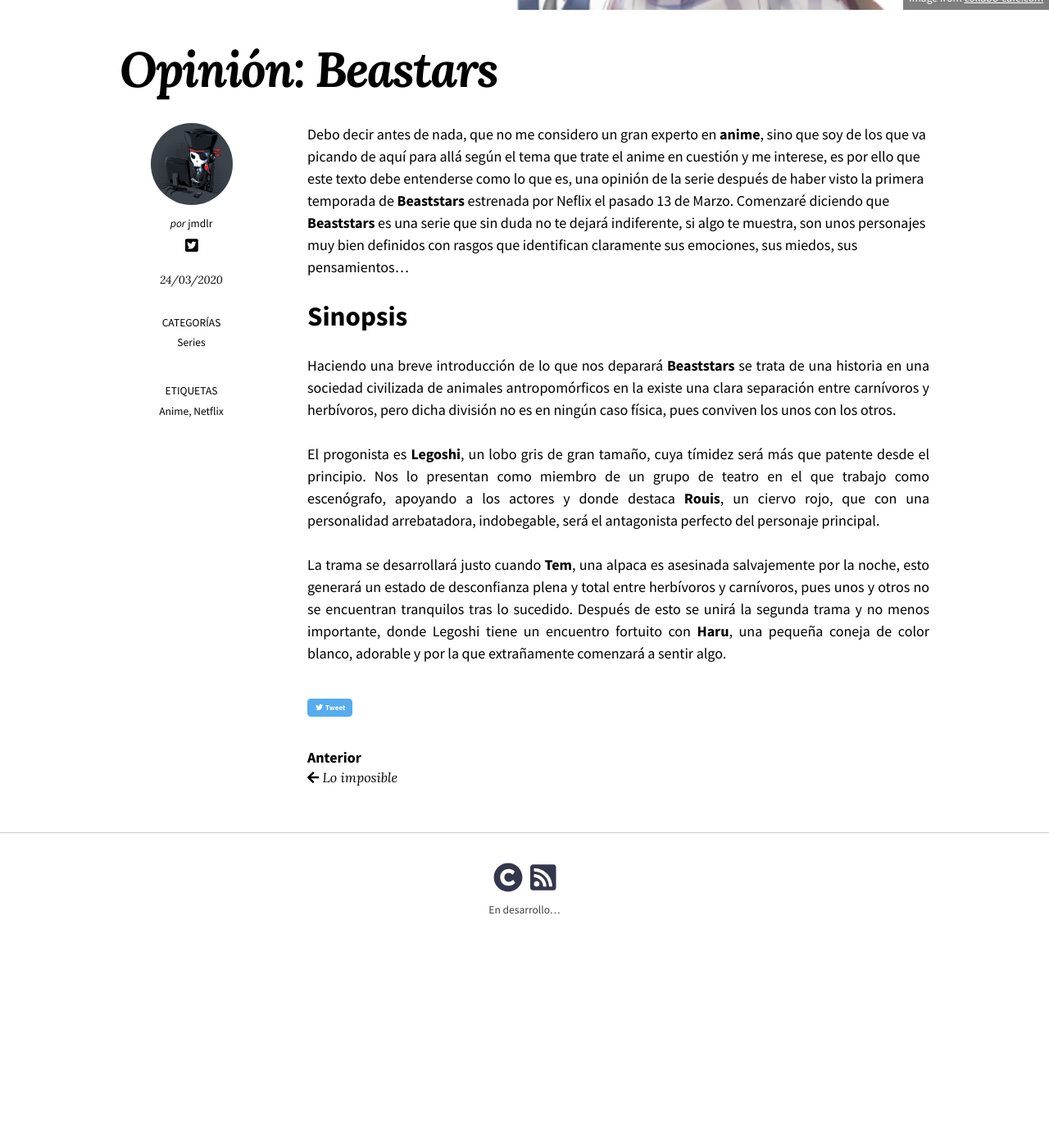
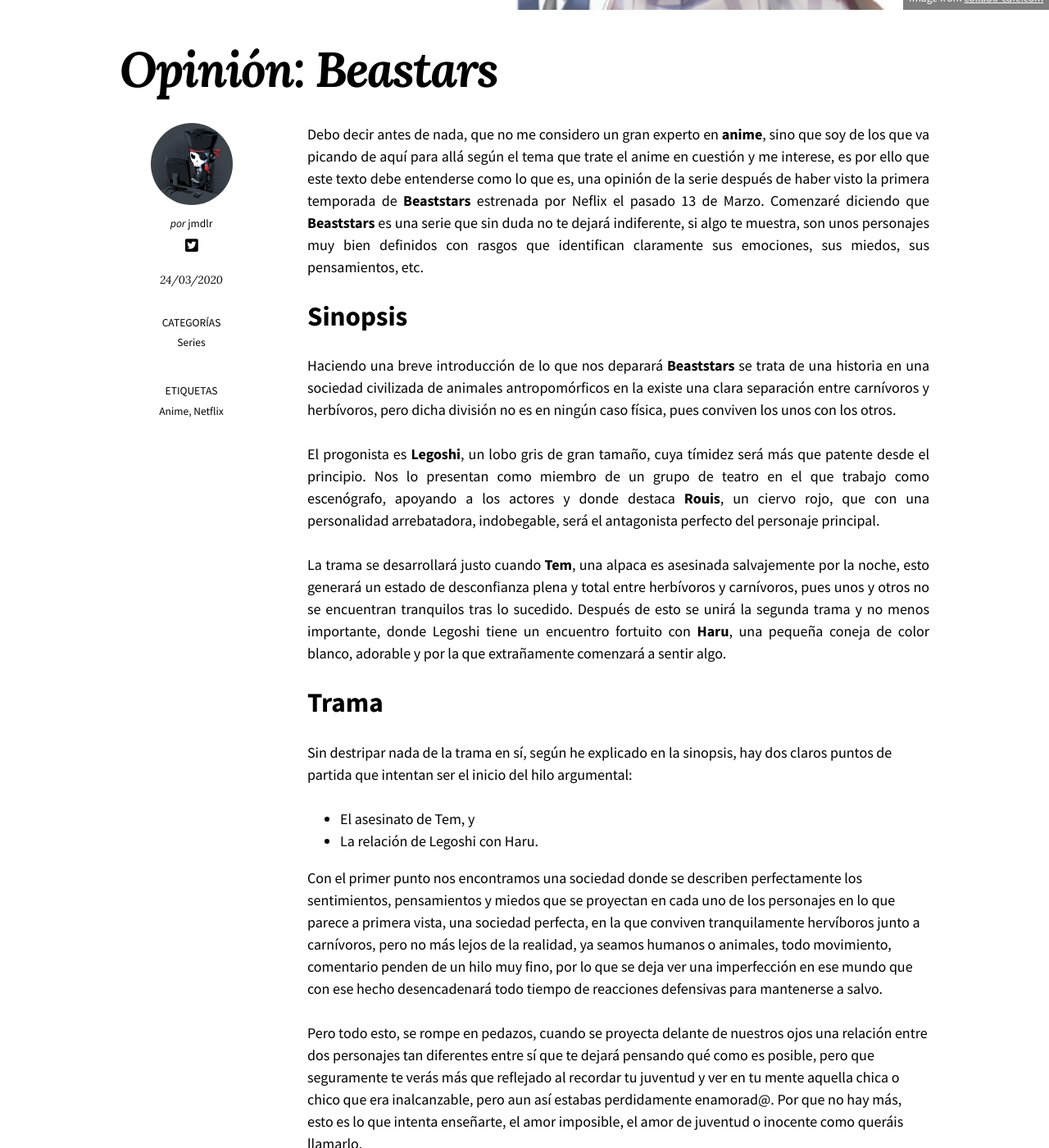
Before and after one commit to gide0n/old-mindeka, a Jekyll site: the page built from _posts/2020-03-24-opinion-beastars.md, in a window 1280 px wide and 1400 px high, scrolled down 870 px. Shown: the whole window at 82% size. Built offline with Jekyll 4.4.1, drawn with Linux system fonts in a browser that asks for light colours; nearby versions of some CDN libraries; before the commit the page ends 2062 px from its top, so only the background shows below that; some of the changed text lies outside the part shown.

Commit message:
Update 2020-03-24-opinion-beastars.md

```diff
--- a/_posts/2020-03-24-opinion-beastars.md
+++ b/_posts/2020-03-24-opinion-beastars.md
@@ -14,7 +14,8 @@ last_modified_at: 2020-03-24T00:33:20+01:00
 ---
 
 Debo decir antes de nada, que no me considero un gran experto en **anime**, sino que soy de los que va picando de aquí para allá según el tema que trate el anime en cuestión y me interese, es por ello que este texto debe entenderse como lo que es, una opinión de la serie después de haber visto la primera temporada de **Beaststars** estrenada por Neflix el pasado 13 de Marzo.
-Comenzaré diciendo que **Beaststars** es una serie que sin duda no te dejará indiferente, si algo te muestra, son unos personajes muy bien definidos con rasgos que identifican claramente sus emociones, sus miedos, sus pensamientos...
+Comenzaré diciendo que **Beaststars** es una serie que sin duda no te dejará indiferente, si algo te muestra, son unos personajes muy bien definidos con rasgos que identifican claramente sus emociones, sus miedos, sus pensamientos, etc.
+{: .text-justify}
 
 <!--more-->
 
@@ -27,3 +28,18 @@ que con una personalidad arrebatadora, indobegable, será el antagonista perfect
 {: .text-justify}
 La trama se desarrollará justo cuando **Tem**, una alpaca es asesinada salvajemente por la noche, esto generará un estado de desconfianza plena y total entre herbívoros y carnívoros, pues unos y otros no se encuentran tranquilos tras lo sucedido. Después de esto se unirá la segunda trama y no menos importante, donde Legoshi tiene un encuentro fortuito con **Haru**, una pequeña coneja de color blanco, adorable y por la que extrañamente comenzará a sentir algo.
 {: .text-justify}
+
+# Trama
+
+Sin destripar nada de la trama en sí, según he explicado en la sinopsis, hay dos claros puntos de partida que intentan ser el inicio del hilo argumental:
+
+* El asesinato de Tem, y
+* La relación de Legoshi con Haru.
+
+Con el primer punto nos encontramos una sociedad donde se describen perfectamente los sentimientos, pensamientos y miedos que se proyectan en cada uno de los personajes en lo que parece a primera vista, una sociedad perfecta, en la que conviven tranquilamente hervíboros junto a carnívoros, pero no más lejos de la realidad, ya seamos humanos o animales, todo movimiento, comentario penden de un hilo muy fino, por lo que se deja ver una imperfección en ese mundo que con ese hecho desencadenará todo tiempo de reacciones defensivas para mantenerse a salvo.
+
+Pero todo esto, se rompe en pedazos, cuando se proyecta delante de nuestros ojos una relación entre dos personajes tan diferentes entre sí que te dejará pensando qué como es posible, pero que seguramente te verás más que reflejado al recordar tu juventud y ver en tu mente aquella chica o chico que era inalcanzable, pero aun así estabas perdidamente enamorad@. Por que no hay más, esto es lo que intenta enseñarte, el amor imposible, el amor de juventud o inocente como queráis llamarlo.
+
+A partir de aquí, entrarán en juego otros aspectos como el club de teatro, las confesiones entre amigos, el "acoso" colegial... facetas que van cogiendo y dando fuerza a esta serie.
+
+#
```
